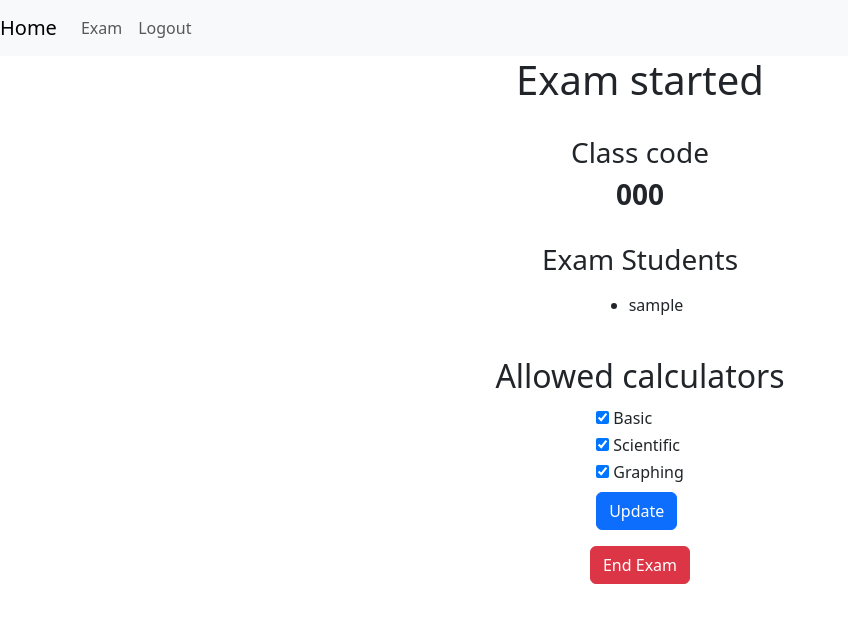
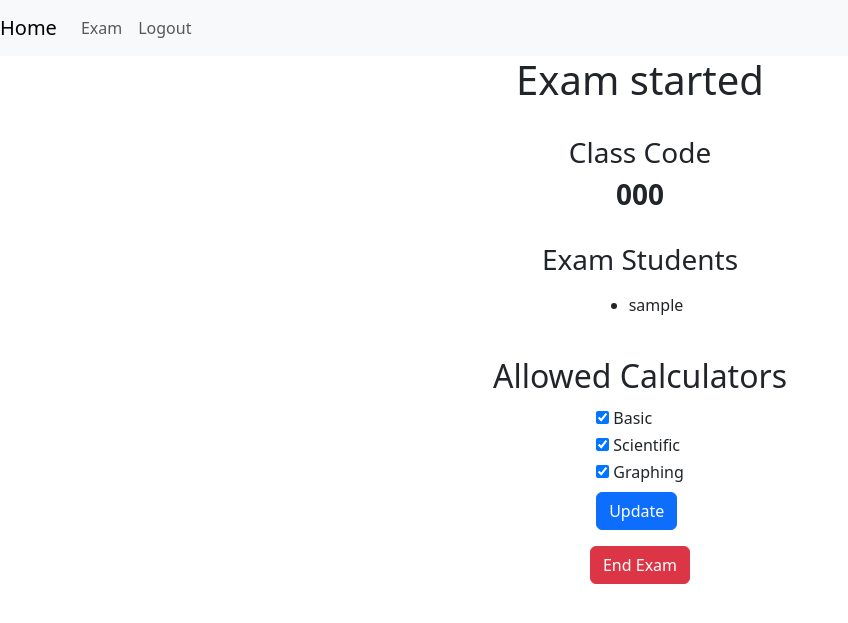
Before and after one commit to GraphiteApp/GraphiteTeacher, a Django app: page /exam in a window 1280 px wide. Shown: the top 623 px of the page, without its empty margins (0-848 px from the left). Run offline with Django 4.2, Linux system fonts and the light colour scheme; a user stored in the database is signed in; tables that the repository leaves empty hold one stand-in row (values such as "Sample post"); parts of the project's set-up code (start-up, migrations or seed data) failed here and were passed over.

Commit message:
update exam capitalisation

```diff
--- a/templates/ClassMonitor/exam.html
+++ b/templates/ClassMonitor/exam.html
@@ -5,7 +5,7 @@
     {% include "ClassMonitor/navbar.html" %}
     <div class="d-flex flex-column justify-content-center align-items-center">
         <h1>Exam started</h1>
-        <h3 class="mt-4">Class code</h3>
+        <h3 class="mt-4">Class Code</h3>
         <h3><b>{{ class_code }}</b></h3>
         <h3 class="mt-4">Exam Students</h3>
         <div class="mt-2">
@@ -16,11 +16,11 @@
                     {% endfor %}
                 </ul>
             {% else %}
-                <p>No students</p>
+                <p>No Students</p>
             {% endif %}
         </div>
         <h2 class="mt-4">
-            Allowed calculators
+            Allowed Calculators
         </h2>
         <form action="/exam" method="post">
             {% csrf_token %}
```
